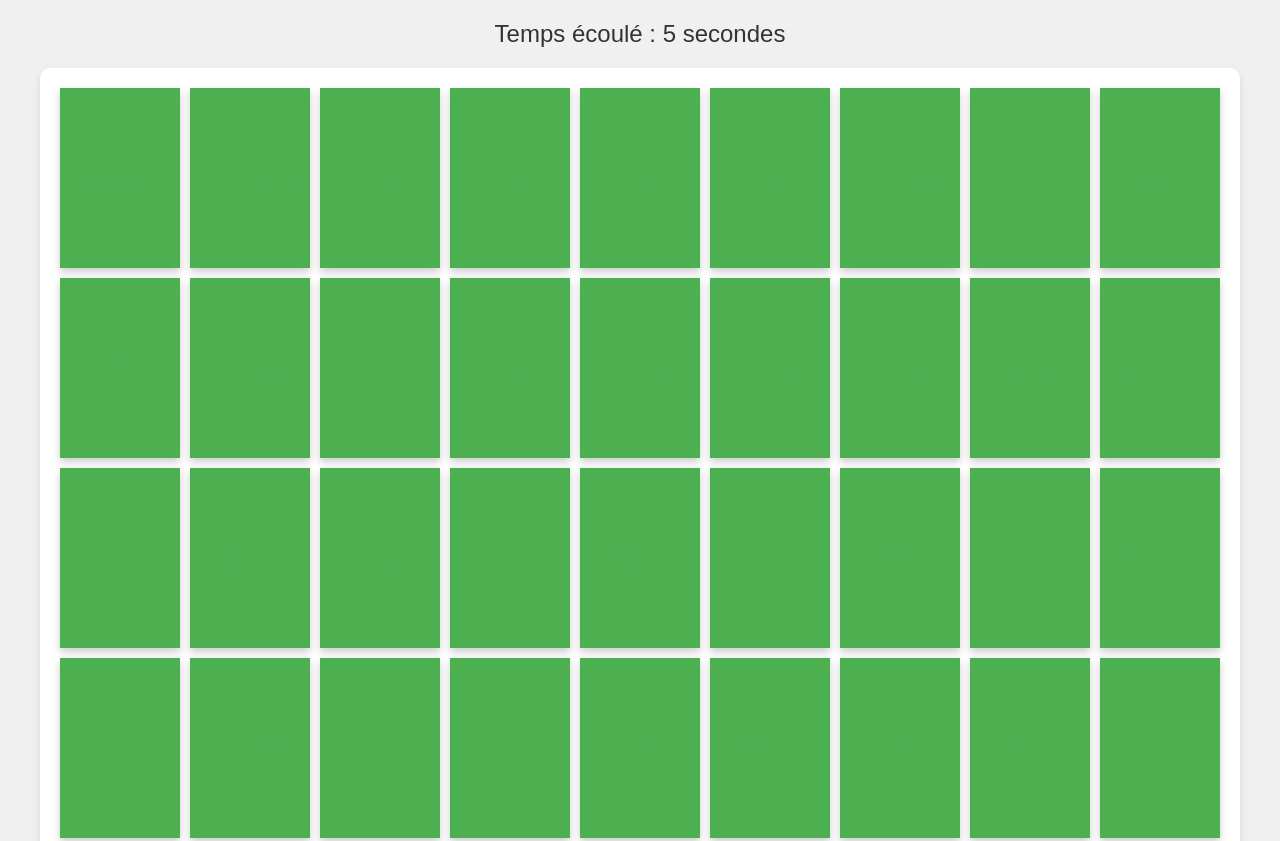
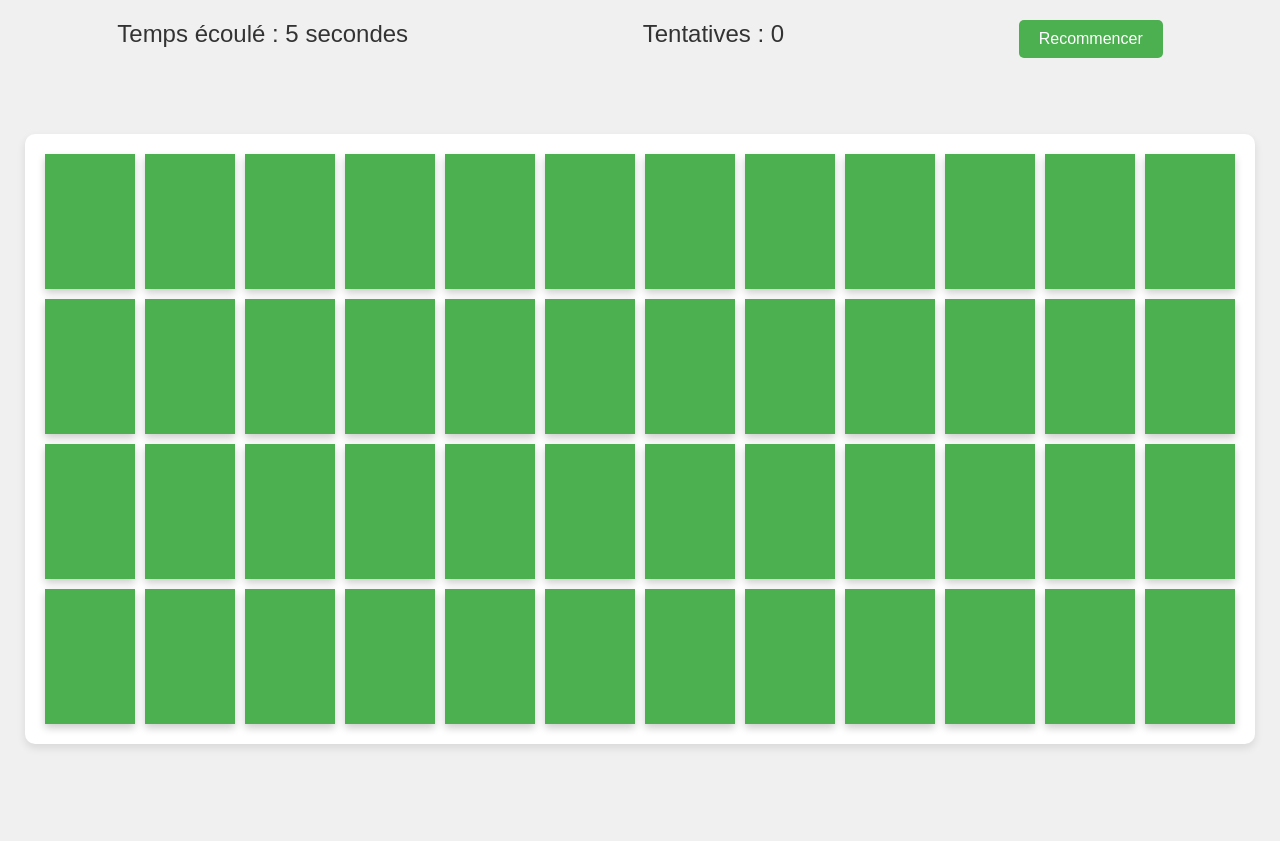
Before and after one commit to githublaure/dinosaures, a plain HTML site: page index.html in a window 1280 px wide. Shown: the top 841 px of the page. After the commit the page ends 800 px from the top, so only its background shows below. Drawn offline with Linux system fonts and the light colour scheme.

Commit message:
added button to restart game and counting attempts functionality

```diff
--- a/index.html
+++ b/index.html
@@ -7,7 +7,11 @@
     <link rel="stylesheet" href="styles.css">
 </head>
 <body>
-    <div class="timer" id="timer">Temps écoulé : 0 secondes</div>
+    <div class="header">
+        <div class="timer" id="timer">Temps écoulé : 0 secondes</div>
+        <div class="attempts" id="attempts">Tentatives : 0</div>
+        <button id="restartButton" class="restart-button">Recommencer</button>
+    </div>
     <div class="game-container" id="gameContainer">
         <!-- Les cartes seront ajoutées dynamiquement ici -->
     </div>
--- a/script.js
+++ b/script.js
@@ -30,6 +30,7 @@ let hasFlippedCard = false;
 let lockBoard = false;
 let firstCard, secondCard;
 let startTime, timerInterval;
+let attempts = 0;
 
 function shuffle(array) {
     array.sort(() => Math.random() - 0.5);
@@ -51,6 +52,7 @@ function createCard(dinosaur) {
 function setupBoard() {
     shuffle(cardArray);
     const gameContainer = document.getElementById('gameContainer');
+    gameContainer.innerHTML = '';  // Vider le conteneur pour recommencer le jeu
     cardArray.forEach(card => {
         const cardElement = createCard(card);
         gameContainer.appendChild(cardElement);
@@ -67,6 +69,11 @@ function updateTimer() {
     const timerElement = document.getElementById('timer');
     const elapsed = Math.floor((Date.now() - startTime) / 1000);
     timerElement.textContent = `Temps écoulé : ${elapsed} secondes`;
+}
+
+function updateAttempts() {
+    const attemptsElement = document.getElementById('attempts');
+    attemptsElement.textContent = `Tentatives : ${attempts}`;
 }
 
 function stopTimer() {
@@ -86,6 +93,8 @@ function flipCard() {
     }
 
     secondCard = this;
+    attempts++;
+    updateAttempts();
     checkForMatch();
 }
 
@@ -125,4 +134,14 @@ function resetBoard() {
     [firstCard, secondCard] = [null, null];
 }
 
-document.addEventListener('DOMContentLoaded', setupBoard);
+function restartGame() {
+    stopTimer();
+    attempts = 0;
+    updateAttempts();
+    setupBoard();
+}
+
+document.addEventListener('DOMContentLoaded', () => {
+    setupBoard();
+    document.getElementById('restartButton').addEventListener('click', restartGame);
+});
--- a/styles.css
+++ b/styles.css
@@ -9,18 +9,36 @@ body {
     margin: 0;
 }
 
-.timer {
-    font-size: 24px;
-    color: #333;
-    text-align: center;
+.header {
+    display: flex;
+    justify-content: space-around;
     width: 100%;
     margin-top: 20px;
     margin-bottom: 20px;
 }
 
+.timer, .attempts {
+    font-size: 24px;
+    color: #333;
+}
+
+.restart-button {
+    padding: 10px 20px;
+    font-size: 16px;
+    background-color: #4CAF50;
+    color: white;
+    border: none;
+    border-radius: 5px;
+    cursor: pointer;
+}
+
+.restart-button:hover {
+    background-color: #45a049;
+}
+
 .game-container {
     display: grid;
-    grid-template-columns: repeat(auto-fit, minmax(120px, 1fr));
+    grid-template-columns: repeat(auto-fit, minmax(90px, 1fr));
     gap: 10px;
     max-width: 1200px;
     margin: auto;
@@ -68,7 +86,8 @@ body {
 
 .card-front {
     background-color: #4CAF50; /* Couleur verte pour le recto des cartes */
-    color: #4CAF50; /* Rendre le texte invisible en mettant la même couleur que le fond */
+    color: transparent; /* Rendre le texte complètement invisible */
+    text-indent: -9999px; /* Masquer le texte même en cas de transparence */
 }
 
 .card-back {
```
